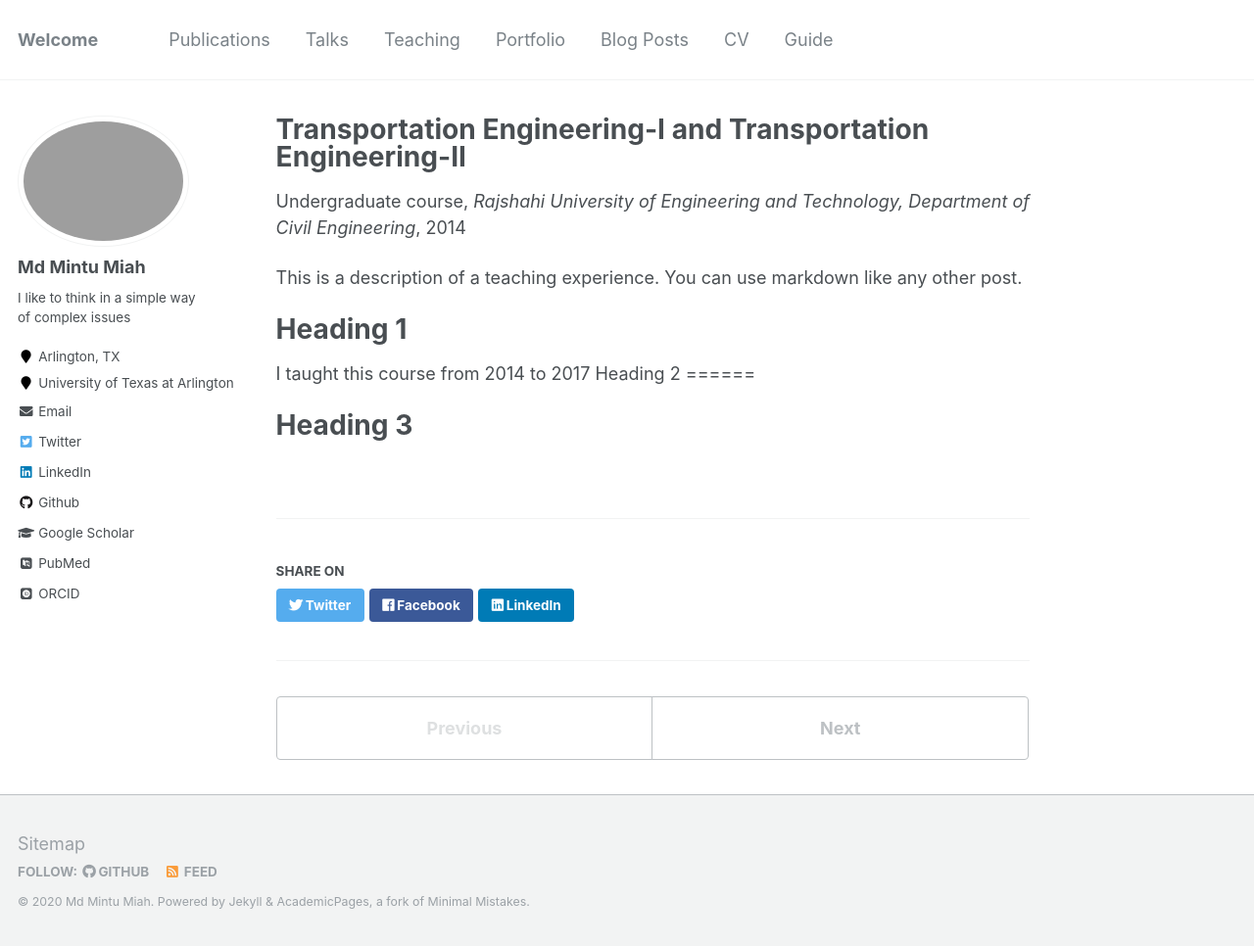
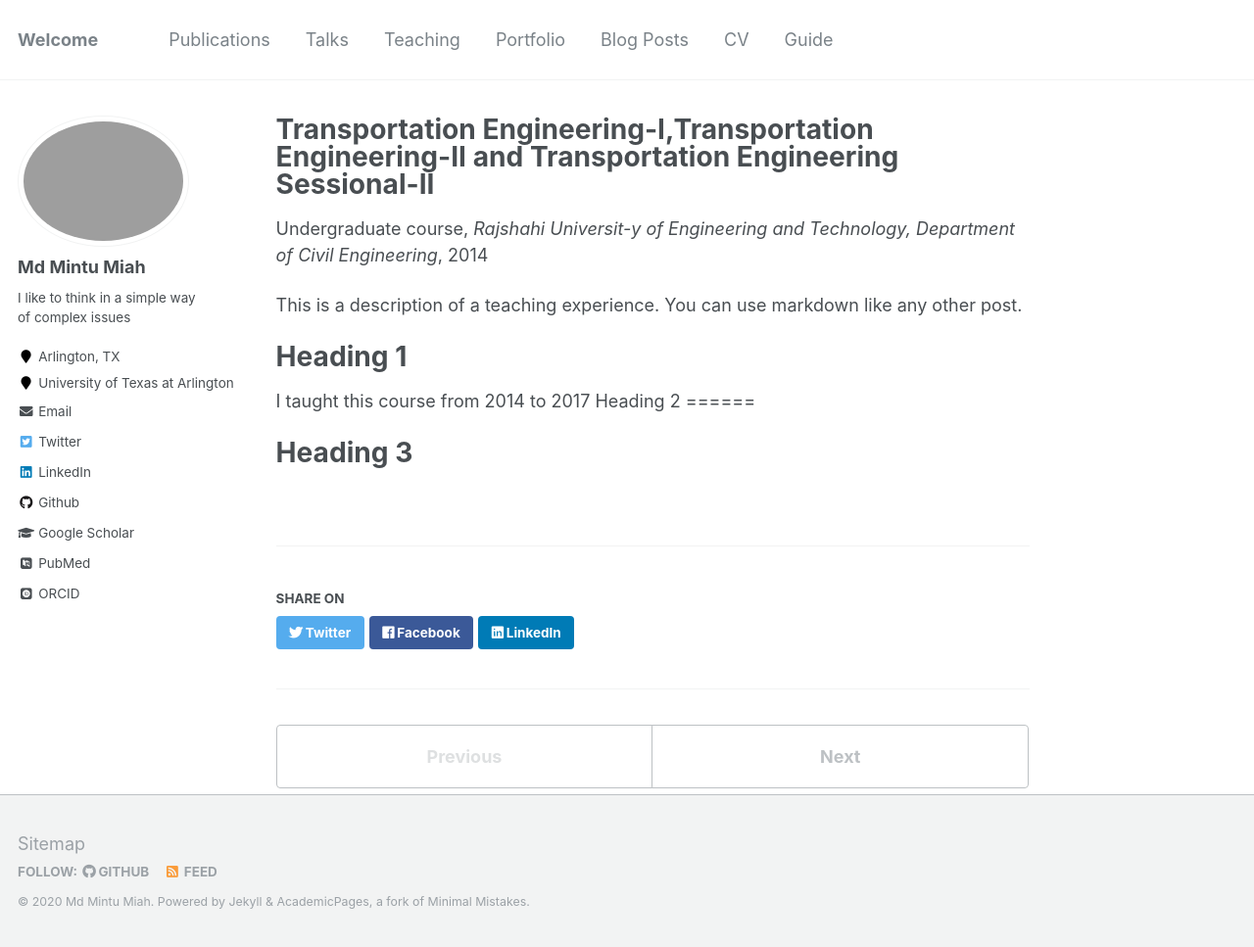
Before and after one commit to mintu07ruet/mintu07ruet.github.io, a Jekyll site: the page built from _teaching/2015-spring-teaching-2.md, in a window 1280 px wide and 967 px high. Shown: the whole window at 98% size. Built offline with Jekyll 4.4.1, drawn with Linux system fonts in a browser that asks for light colours; some web fonts are replaced.

Commit message:
Update 2015-spring-teaching-2.md

```diff
--- a/_teaching/2015-spring-teaching-2.md
+++ b/_teaching/2015-spring-teaching-2.md
@@ -1,10 +1,10 @@
 ---
-title: "Transportation Engineering-I and Transportation Engineering-II"
+title: "Transportation Engineering-I,Transportation Engineering-II and Transportation Engineering Sessional-II"
 collection: teaching
 type: "Undergraduate course"
 permalink: /teaching/2015-spring-teaching-1
-venue: "Rajshahi University of Engineering and Technology, Department of Civil Engineering"
-date: 2014-01-01
+venue: "Rajshahi Universit-y of Engineering and Technology, Department of Civil Engineering"
+date: 2014-01-01 to 2017-08
 location: "Rajshahi, Bangladesh"
 ---
 
```
